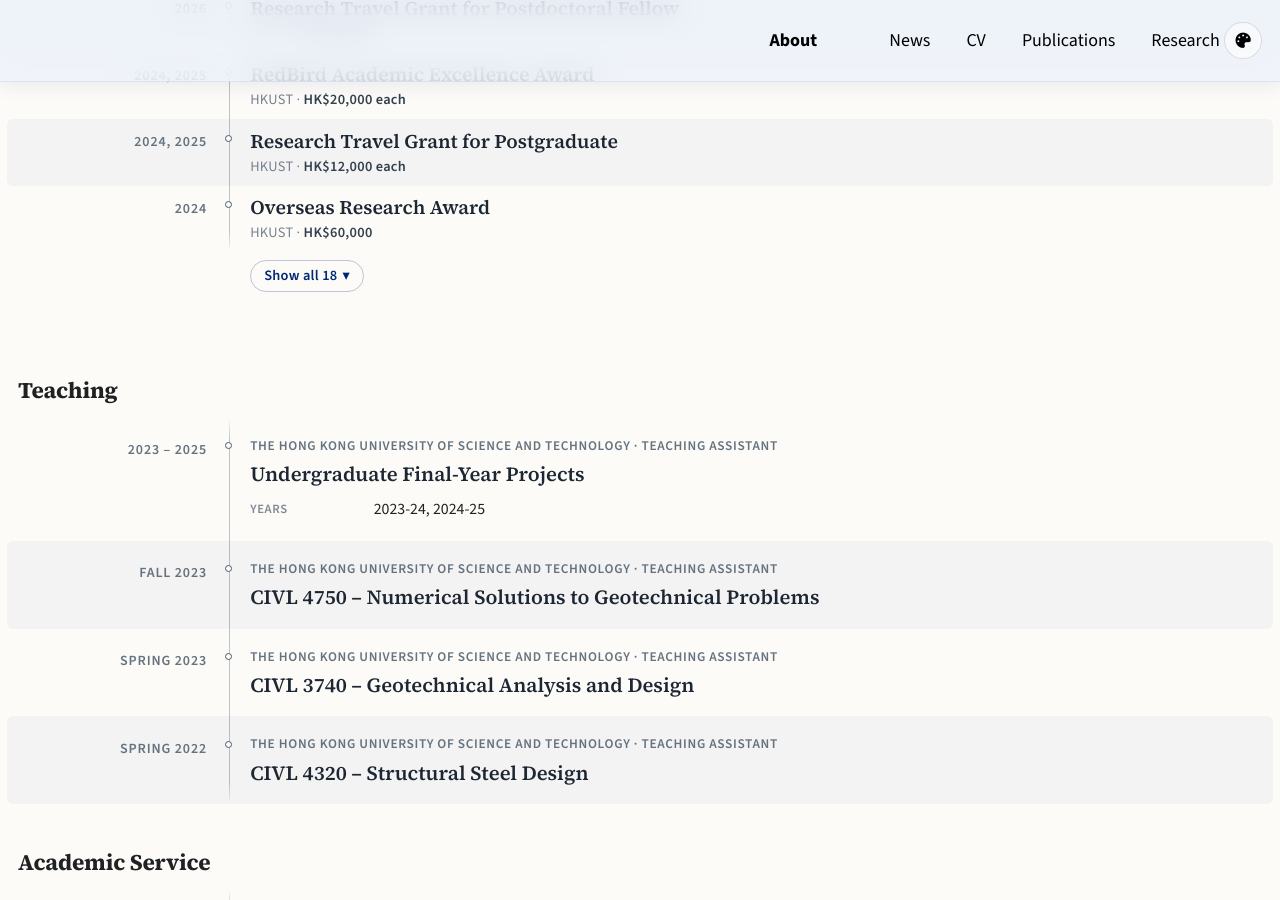
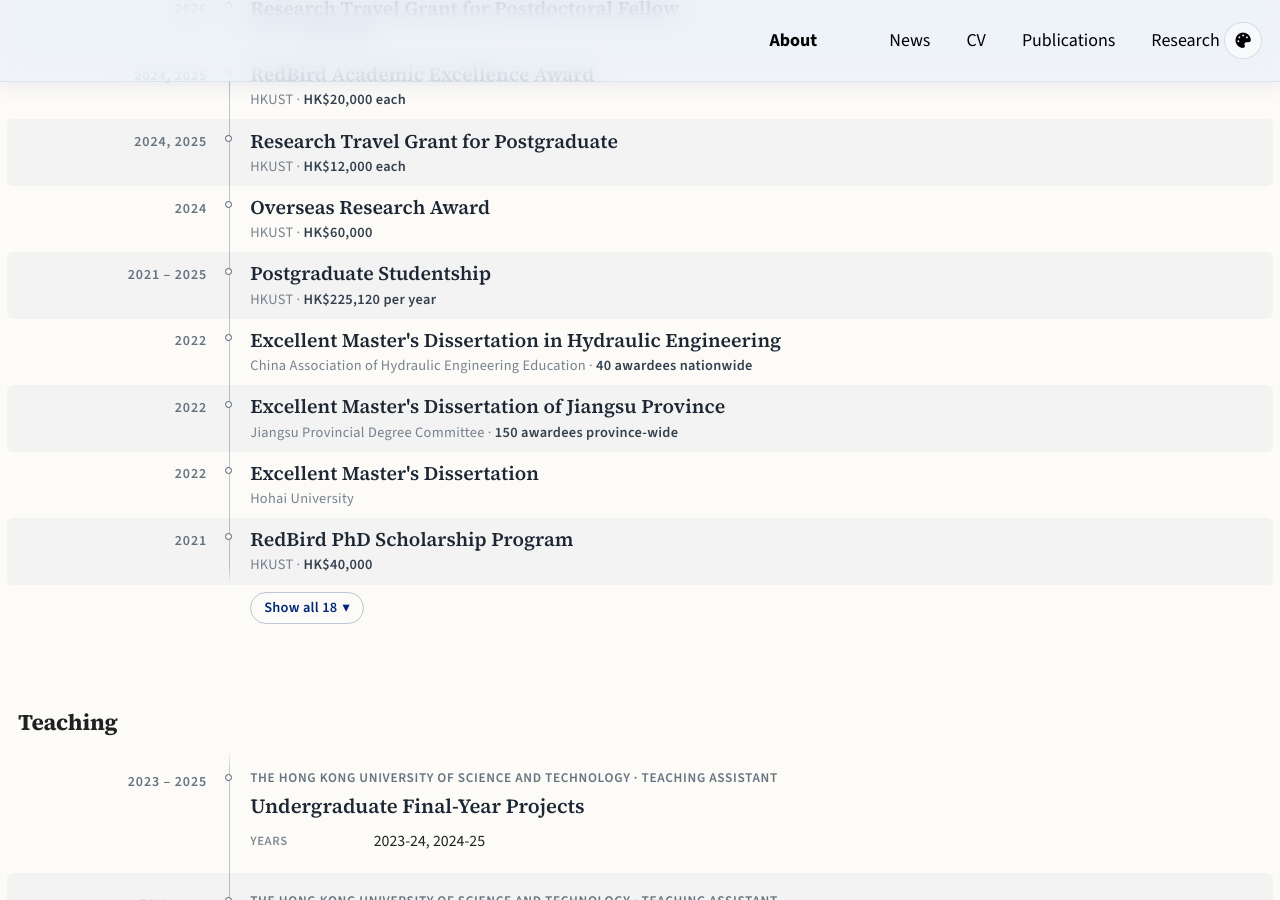
Before and after one commit to yujidu/yujidu.github.io, a Jekyll site: the page built from _pages/cv.md, in a window 1280 px wide and 900 px high, scrolled down 2439 px. Built offline with Jekyll 4.4.1, drawn with Linux system fonts in a browser that asks for light colours; a style sheet for code colours, icons or effects is not loaded; part of the change alters nothing that is shown.

Commit message:
CV: Honors & Awards shows ten before folding
Co-Authored-By: Claude Opus 5.5 <noreply@anthropic.com>
Claude-Session: https://claude.ai/code/session_01Vw9tGnbWFVNDt9UXvET6V8

```diff
--- a/_pages/cv.md
+++ b/_pages/cv.md
@@ -91,7 +91,7 @@ Research Projects
 
 Honors & Awards
 -----
-<ul class="cv-timeline cv-honors">
+<ul class="cv-timeline cv-honors" data-fold="10">
   <li><span class="cv-timeline__date">2026</span><div class="cv-timeline__body"><span class="cv-honor__name">IJNAMG Top 10 Most-Cited Article &amp; Top Viewed Article</span><span class="cv-honor__by">Wiley</span></div></li>
   <li><span class="cv-timeline__date">2026</span><div class="cv-timeline__body"><span class="cv-honor__name">Research Travel Grant for Postdoctoral Fellow</span><span class="cv-honor__by">HKUST · <span class="cv-honor__amt">HK$20,000</span></span></div></li>
   <li><span class="cv-timeline__date">2024, 2025</span><div class="cv-timeline__body"><span class="cv-honor__name">RedBird Academic Excellence Award</span><span class="cv-honor__by">HKUST · <span class="cv-honor__amt">HK$20,000 each</span></span></div></li>
@@ -165,9 +165,10 @@ See the [Publications]({{ base_path }}/publications/) page.
   document.querySelectorAll('.archive > .cv-timeline, .page__content > .cv-timeline, ul.cv-timeline').forEach(function (ul) {
     if (ul.dataset.folded || ul.closest('.cv-timeline') !== ul) return;
     var items = Array.prototype.filter.call(ul.children, function (li) { return li.tagName === 'LI'; });
-    if (items.length <= LIMIT) return;
+    var limit = parseInt(ul.dataset.fold, 10) || LIMIT;  /* a list can set its own, e.g. data-fold="10" */
+    if (items.length <= limit) return;
     ul.dataset.folded = '1';
-    items.slice(LIMIT).forEach(function (li) { li.classList.add('cv-more'); });
+    items.slice(limit).forEach(function (li) { li.classList.add('cv-more'); });
     ul.classList.add('cv-folded');
     var btn = document.createElement('button');
     btn.type = 'button';
```
